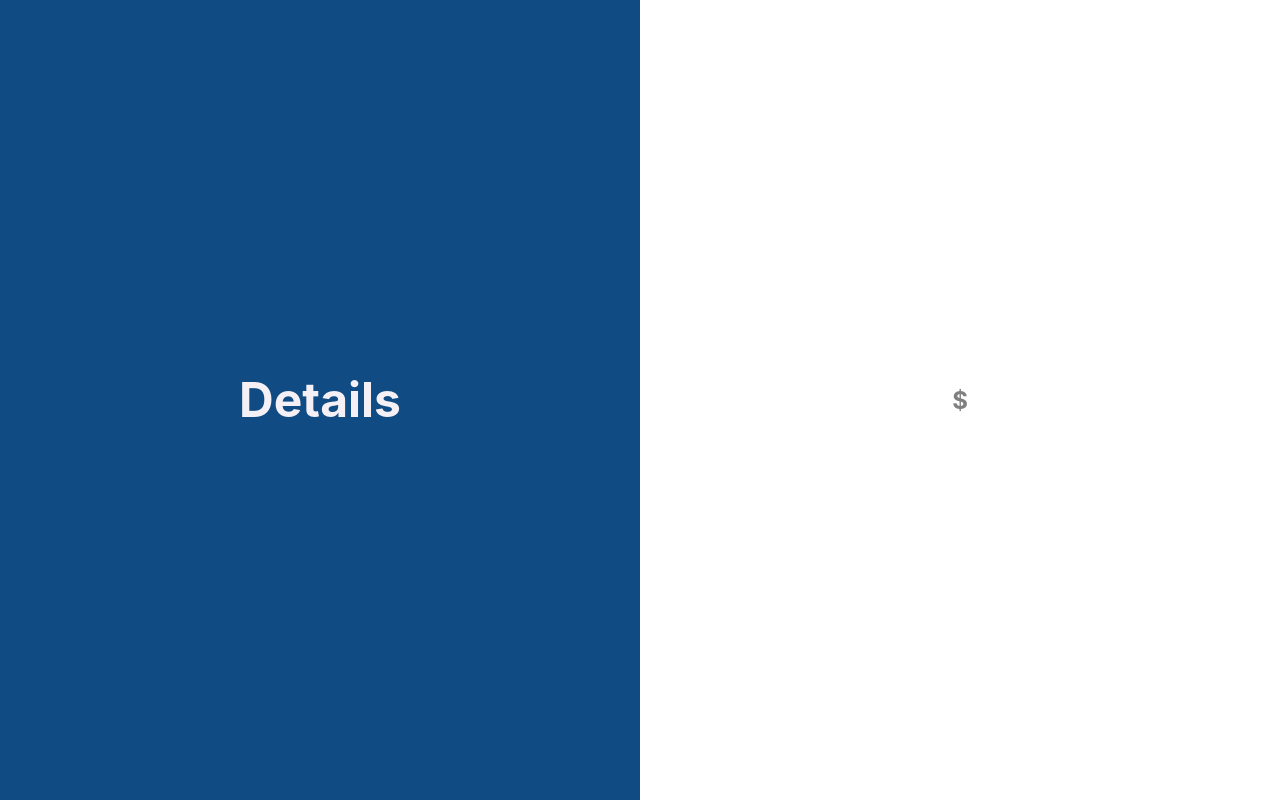
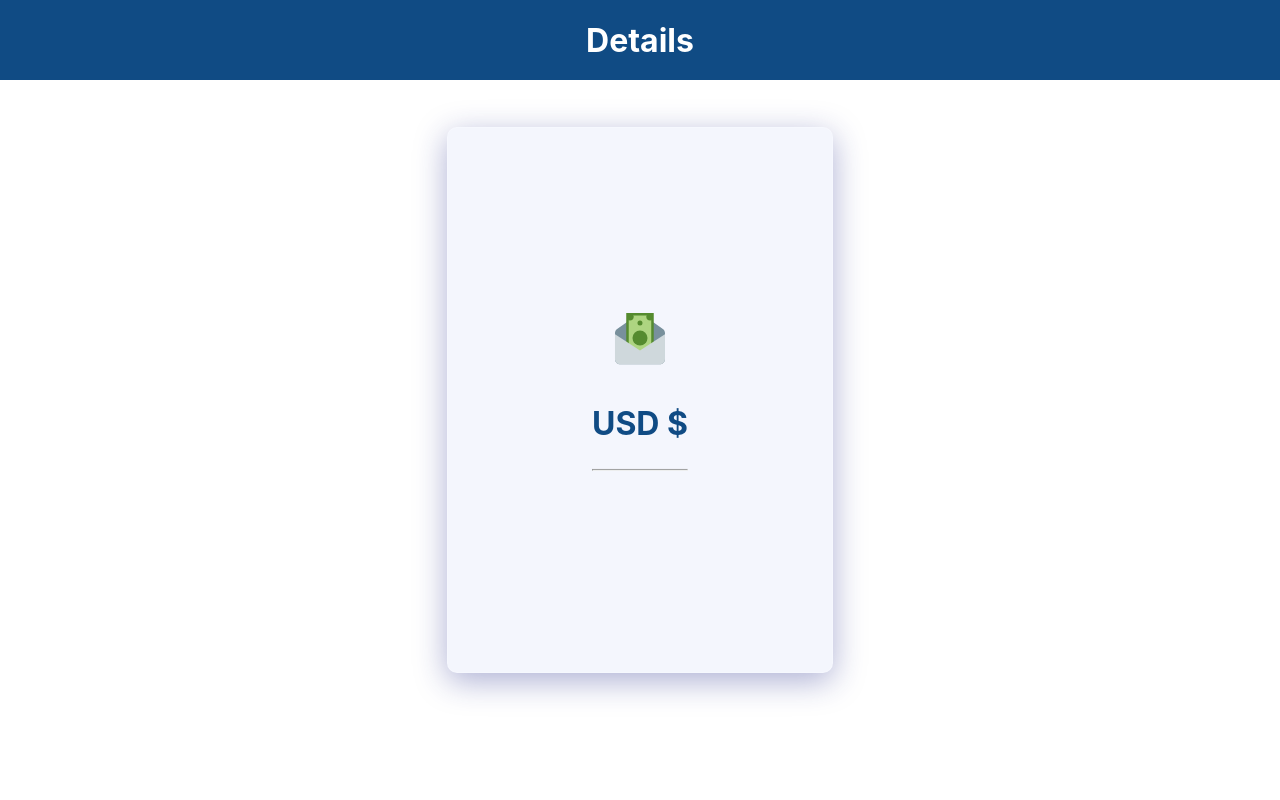
Before and after one commit to saracarolina12/SecurePay, a React (Create React App) app: page /details in a window 1280 px wide. Built offline with nearby package versions, Linux system fonts and the light colour scheme.

Commit message:
04 abril

```diff
--- a/src/components/transactions.css
+++ b/src/components/transactions.css
@@ -1,12 +1,12 @@
 .navbar{
-    background-color: rgb(195, 162, 225);
+    background-color: #104B84;
     height: 10vh;
     position:sticky;
 }
 .div{
-    display:inline-block;
-    margin-left: 2rem;
-    margin-right: 2rem;
+    /* display:flex; */
+    /* margin-left: 2rem;
+    margin-right: 2rem; */
 }
 .description{
 
@@ -17,25 +17,43 @@
     /* background-color: pink; */
 }
 .container{
-    background-color: #f4f0f5;
-    margin: 1rem;
-    -webkit-box-shadow: 10px 10px 5px 0px rgb(189, 156, 155);
-    -moz-box-shadow: 10px 10px 5px 0px rgb(189, 155, 155);
-    box-shadow: 10px 10px 5px 0px rgb(155, 159, 189);
+    border: 0;
+    /* background-color: #f5f0f0; */
+    /* margin: 1rem; */
+    margin-top: 1rem;
+    /* -webkit-box-shadow: 10px 10px 5px 0px rgb(212, 216, 229);
+    -moz-box-shadow: 10px 10px 5px 0px rgb(212, 216, 229);
+    box-shadow: 10px 10px 5px 0px rgb(212, 216, 229);
+    width: 100%; */
 }
 .container:hover{
-    background-color: #537aba9e;
-    -webkit-box-shadow: 10px 10px 5px 0px rgb(189, 156, 155);
-    -moz-box-shadow: 10px 10px 5px 0px rgb(189, 155, 155);
-    box-shadow: 10px 10px 5px 0px rgb(123, 127, 154);
+    /* background-color: #728eba9e; */
+    -webkit-box-shadow: 10px 10px 5px 0px rgb(212, 216, 229)    ;
+    -moz-box-shadow: 10px 10px 5px 0px rgb(212, 216, 229);
+    box-shadow: 10px 10px 5px 0px rgb(212, 216, 229);
     transform: translateY(0.2rem);
 }
 .tittle{
-    margin: 1rem;
-    height: 2rem;
-    color: grey;
+
 }
 
 .container_{
     width: 80%;
+    background: rgba( 255, 255, 255, 0.25 );
+    box-shadow: 0 8px 32px 0 rgba( 31, 38, 135, 0.37 );
+    backdrop-filter: blur( 12px );
+    -webkit-backdrop-filter: blur( 12px );
+    border-radius: 10px;
+    border: 1px solid rgba( 255, 255, 255, 0.18 );
+    background-color: rgb(244, 246, 253);
 }
+
+.Row {
+    display: table;
+    width: 100%; /*Optional*/
+    table-layout: fixed; /*Optional*/
+    border-spacing: 10px; /*Optional*/
+}
+.Column {
+    display: table-cell;
+}
--- a/src/components/transactions.js
+++ b/src/components/transactions.js
@@ -4,9 +4,9 @@ import { Navigate, Route, Link} from "react-router-dom";
 import { useState } from 'react';
 import Cards from 'react-credit-cards-2';
 import 'react-credit-cards-2/dist/es/styles-compiled.css';
+import { useNavigate } from "react-router-dom";
 import {AiFillCheckCircle} from 'react-icons/ai'
 import {MdPendingActions} from 'react-icons/md'
-import { useNavigate } from "react-router-dom";
 
 
 function Transactions({date, descr, status, type, cant}) {
@@ -28,15 +28,10 @@ function Transactions({date, descr, status, type, cant}) {
     return (
         <>
             <button className='container' onClick={goTo}>
-                <div className='date div'>
-                    <p className='number'>{date}</p>
-                </div>
-
-                <div className='div'>
-                    <p>{descr}</p>
-                </div>
-
-                <div className='div'>
+                <div class="Row">
+                    <div class="Column"><p className='number'>{date}</p></div>
+                    <div class="Column"><p>{descr}</p></div>
+                    <div class="Column">
                             {status == "done" && (
                                 <AiFillCheckCircle style={{color:'green'}}/>
                             )}
@@ -44,12 +39,12 @@ function Transactions({date, descr, status, type, cant}) {
                                 <MdPendingActions style={{color:'#DFC91D'}}/>
                             )}
                     </div>
-
-                <div className='div'>
-                    {type == '-' ? <p className='cant' style={{color:'red'}}>{type}${cant}</p>
+                    <div class="Column">
+                        {type == '-' ? <p className='cant' style={{color:'#b11717'}}>{type}${cant}</p>
                             :
                             <p className='cant' style={{color:'green'}}>{type}${cant}</p>
                         }
+                    </div>
                 </div>
             </button>
         </>
--- a/src/pages/dashboard.js
+++ b/src/pages/dashboard.js
@@ -39,27 +39,10 @@ function Dashboard() {
             <div className="split right">
                 <div className="centered container_">
                     <h1 style={{color:'#104B84'}}>Transactions</h1>
-                    {/* <div className='tittle'>
-                        <div className='date div'>
-                            <p className='number'>Date</p>
-                        </div>
-
-                        <div className='div'>
-                            <p>Description</p>
-                        </div>
-
-                        <div className='div'>
-                            <p>Status</p>
-                        </div>
-
-                        <div className='div'>
-                            <p>Amount</p>
-                        </div>
-                    </div> */}
-                    <Transactions status={"done"} date={"01 APR"} descr={"Cookies"} type={"-"} cant={"22"}/>
-                    <Transactions status={"pending"} date={"02 APR"} descr={"Rent"} type={"-"} cant={"4350"}/>
-                    <Transactions status={"done"} date={"02 APR"} descr={"Oxxo"} type={"-"} cant={"160"}/>
-                    <Transactions status={"pending"} date={"03 APR"} descr={"Candy"} type={"+"} cant={"10"}/>
+                    <Transactions hour={"12:55"} status={"done"} date={"01 APR 2023"} descr={"Domino's Pizza"} type={"-"} cant={"310.80"}/>
+                    <Transactions status={"pending"} date={"02 APR 2023"} descr={"Rent"} type={"-"} cant={"4350"}/>
+                    <Transactions status={"done"} date={"02 APR 2023"} descr={"Oxxo"} type={"-"} cant={"160"}/>
+                    <Transactions status={"pending"} date={"03 APR 2023"} descr={"Candy"} type={"+"} cant={"10"}/>
                 </div>
             </div>
         </>
--- a/src/pages/details.js
+++ b/src/pages/details.js
@@ -4,8 +4,10 @@ import { Navigate } from "react-router-dom";
 import { useState } from 'react';
 import Cards from 'react-credit-cards-2';
 import 'react-credit-cards-2/dist/es/styles-compiled.css';
-
+import {AiFillCheckCircle} from 'react-icons/ai'
+import {MdPendingActions} from 'react-icons/md'
 import { useLocation } from "react-router-dom";
+import {FcMoneyTransfer} from 'react-icons/fc'
 
 
 function Details() {
@@ -14,22 +16,44 @@ function Details() {
     console.log(data);
     return(
         <>
-            <div className="split left">
+            {/* <div className="split left">
                 <div className="centered">
                     <h1 style={{color:'#f4f0f5', fontSize:'3rem'}}>Details</h1>
                 </div>
             </div>
 
-            <div className="split right">
-                <div className="centered container_">
+            <div className="split right"> */}
+            <div className='navbar'>
+                <h1 className='centered' style={{margin:0, color:'white'}}>Details</h1>
+            </div>
+                <div className="centered container_" style={{width:'40vh', height:'60vh',padding:'2rem', }}>
 
-                    <div className='tittle'>
-                        <h2>${data?.cant}</h2>
-                        <p>{data?.date}</p>
-                        <p>{data?.descr}</p>
+                    <div className='centered'>
+                        <FcMoneyTransfer size={60} style={{margin:0 }}/>
+                        <h2 style={{fontSize:'2rem', color:'#104B84'}}>USD ${data?.cant}</h2>
+                        <p style={{color: 'grey', fontSize:'0.7rem', margin:0}}>{data?.date}</p>
+                        <hr/>
+                        <p style={{color: 'grey', fontSize:'0.7rem'}}>{data?.descr}</p>
+                        <div className='div'>
+                            <p style={{color: 'grey'}}>
+                                {data?.status == "done" && (
+                                    <>
+                                        <AiFillCheckCircle size={20} style={{color:'green', width:'2rem'}}/>
+                                        {/* Done */}
+                                    </>
+                                )}
+                                {data?.status == "pending" && (
+                                    <>
+                                        <MdPendingActions style={{color:'#DFC91D'}}/>
+                                        {/* Pending  */}
+                                    </>
+                                )}
+
+                            </p>
+                        </div>
                     </div>
                 </div>
-            </div>
+            {/* </div> */}
         </>
     )
 
```
Lines whose indentation alone changed are shown as unchanged.
